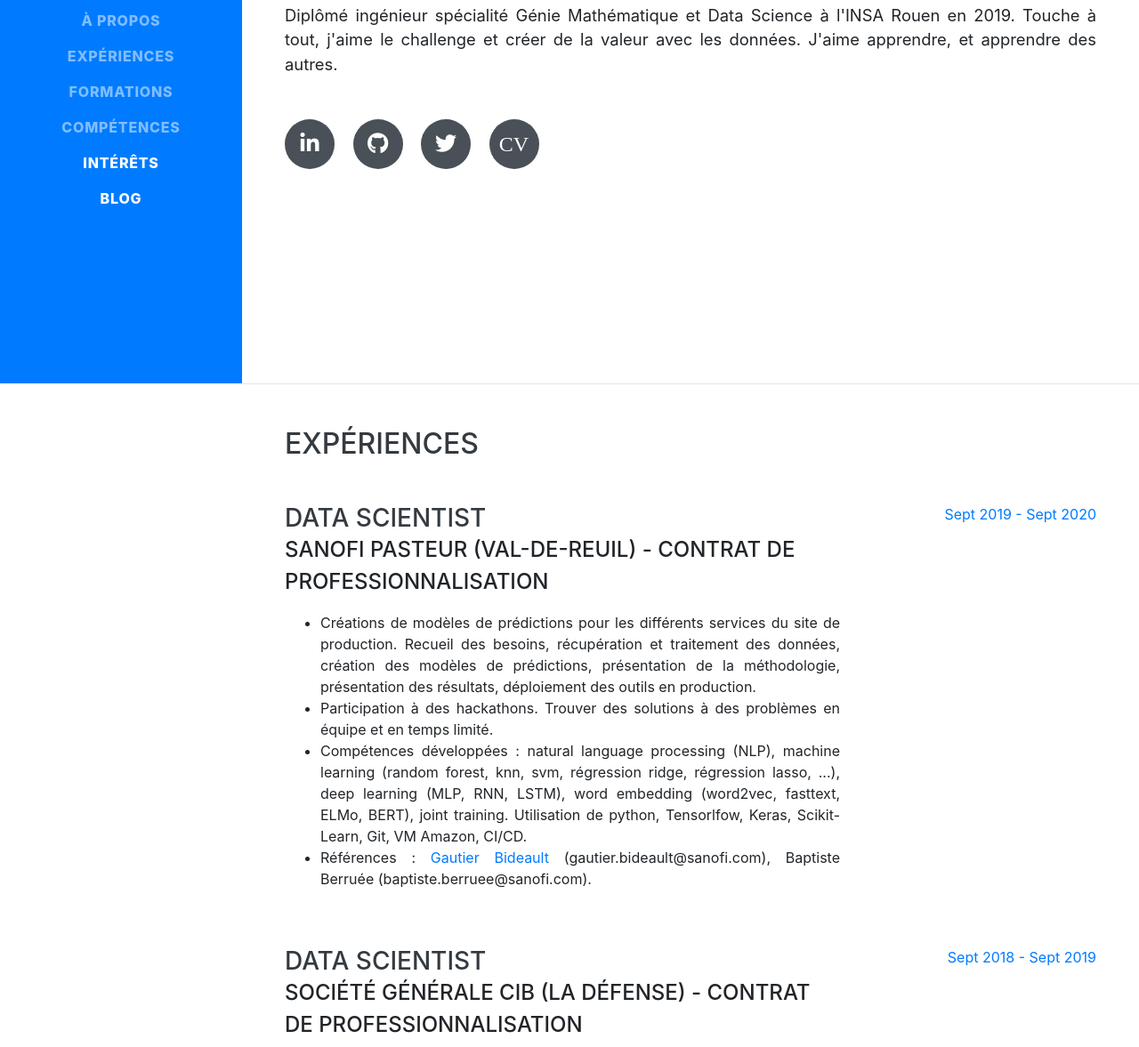
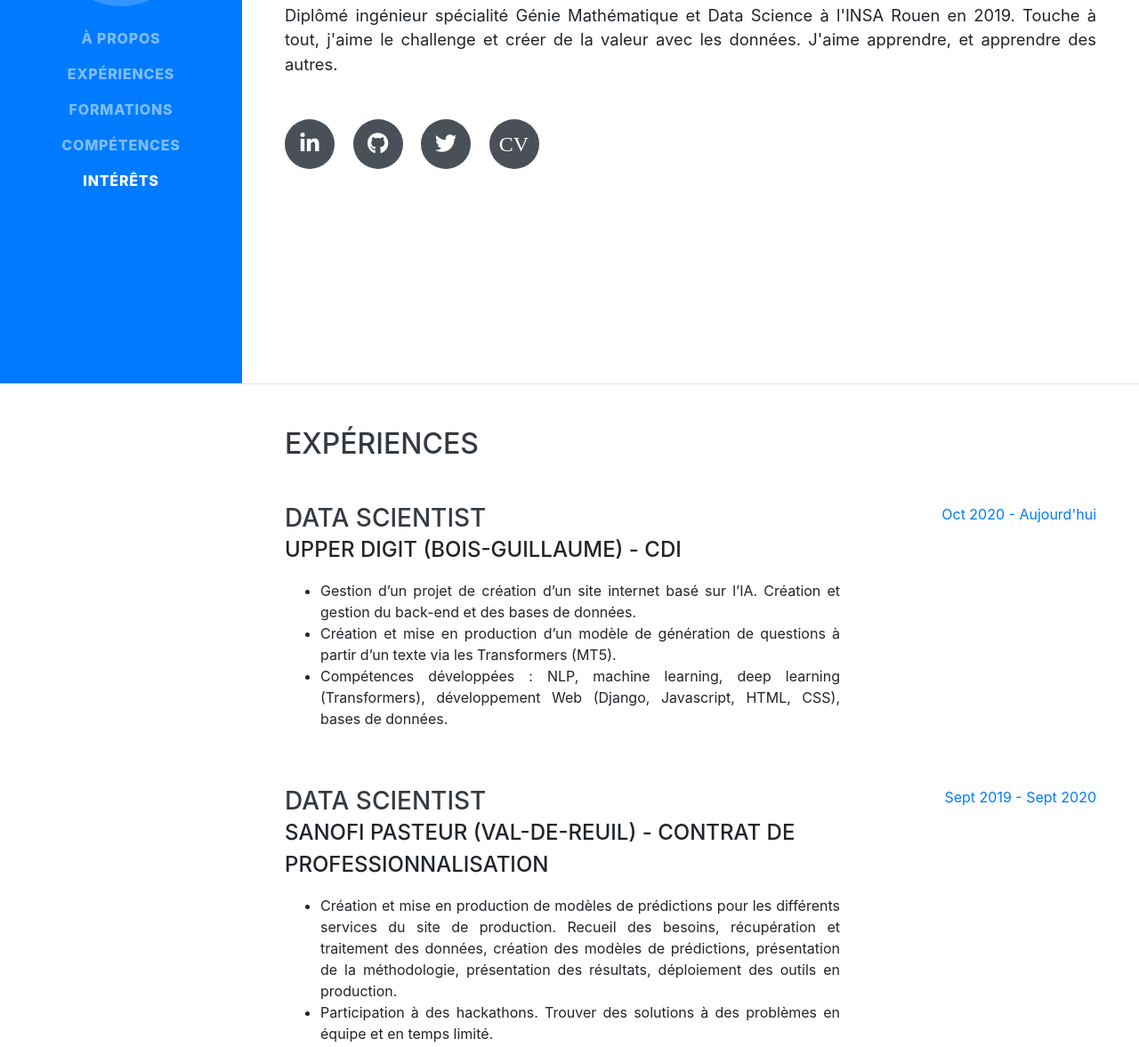
Before and after one commit to jeaneudesrouffiac/jeaneudes.rouffiac.github.io, a website with bundled scripts: page index.html in a window 1280 px wide. Shown: the part 369-1546 px from the top of the page at 89% size. Built offline with nearby package versions, Linux system fonts and the light colour scheme; a web font is replaced by a local one.

Commit message:
Update index.html

```diff
--- a/index.html
+++ b/index.html
@@ -51,9 +51,6 @@
         <li class="nav-item">
           <a class="nav-link js-scroll-trigger" href="#interests">Intérêts</a>
         </li>
-        <li class="nav-item">
-          <a class="nav-link js-scroll-trigger" href="#interests">Blog</a>
-        </li>
       </ul>
     </div>
   </nav>
@@ -76,7 +73,7 @@
           <a href="https://github.com/jean-eudes-rouffiac" target="_blank">
             <i class="fab fa-github"></i>
           </a>
-          <a href="https://twitter.com/JedRouffiac" target="_blank">
+          <a href="https://twitter.com/JedRfc75" target="_blank">
             <i class="fab fa-twitter"></i>
           </a>
           <a href="https://docs.google.com/uc?export=download&id=193MDspPrEBcHj2kL66fMg23eBJ1_bqCP" download>
@@ -95,11 +92,26 @@
         <div class="resume-item d-flex flex-column flex-md-row justify-content-between mb-5">
           <div class="resume-content">
             <h3 class="mb-0">Data Scientist </h3>
+            <div class="subheading mb-3">Upper Digit (Bois-Guillaume) - CDI </div>
+            <ul class = "justify">
+              <li>Gestion d’un projet de création d’un site internet basé sur l’IA. Création et gestion du back-end et des bases de données.</li>
+              <li>Création et mise en production d’un modèle de génération de questions à partir d’un texte via les Transformers (MT5).</li>
+              <li>Compétences développées : NLP, machine learning, deep learning (Transformers), développement Web (Django, Javascript, HTML, CSS), bases de données.</li>
+            </ul>
+           </div>
+          <div class="resume-date text-md-right">
+            <span class="text-primary">Oct 2020 - Aujourd'hui</span>
+          </div>
+        </div>
+
+        <div class="resume-item d-flex flex-column flex-md-row justify-content-between mb-5">
+          <div class="resume-content">
+            <h3 class="mb-0">Data Scientist </h3>
             <div class="subheading mb-3">Sanofi Pasteur (Val-de-Reuil) - Contrat de professionnalisation </div>
             <ul class = "justify">
-              <li>Créations de modèles de prédictions pour les différents services du site de production. Recueil des besoins, récupération et traitement des données, création des modèles de prédictions, présentation de la méthodologie, présentation des résultats, déploiement des outils en production.</li>
+              <li>Création et mise en production de modèles de prédictions pour les différents services du site de production. Recueil des besoins, récupération et traitement des données, création des modèles de prédictions, présentation de la méthodologie, présentation des résultats, déploiement des outils en production.</li>
               <li>Participation à des hackathons. Trouver des solutions à des problèmes en équipe et en temps limité.</li>
-              <li>Compétences développées : natural language processing (NLP), machine learning (random forest, knn, svm, régression ridge, régression lasso, ...), deep learning (MLP, RNN, LSTM), word embedding (word2vec, fasttext, ELMo, BERT), joint training. Utilisation de python, Tensorlfow, Keras, Scikit-Learn, Git, VM Amazon, CI/CD.</li>
+              <li>Compétences développées : natural language processing (NLP), machine learning (random forest, knn, svm, régression ridge, régression lasso, ...), deep learning (MLP, RNN, LSTM), word embedding (word2vec, fasttext, ELMo, BERT), joint training. Utilisation de python, Tensorlfow, Keras, Scikit-Learn, Git, VM Amazon, CI/CD, Airflow.</li>
               <li>Références : <a href= "https://drive.google.com/uc?export=download&id=10QhXcD0ETkp-EbUmHflQNecXkEBt8aSI"> Gautier Bideault <a/> (gautier.bideault@sanofi.com), Baptiste Berruée (baptiste.berruee@sanofi.com).</li>
             </ul>
            </div>
@@ -288,15 +300,6 @@
       </div>
     </section>
 
-    <hr class="m-0">
-
-    <section class="resume-section p-3 p-lg-5 d-flex align-items-center" id="awards">
-      <div class="w-100">
-        <h2 class="mb-5">Blog</h2>
-          <p>En cours ...</p>
-      </div>
-    </section>
-
   </div>
 
   <script src="vendor/jquery/jquery.min.js"></script>
```
